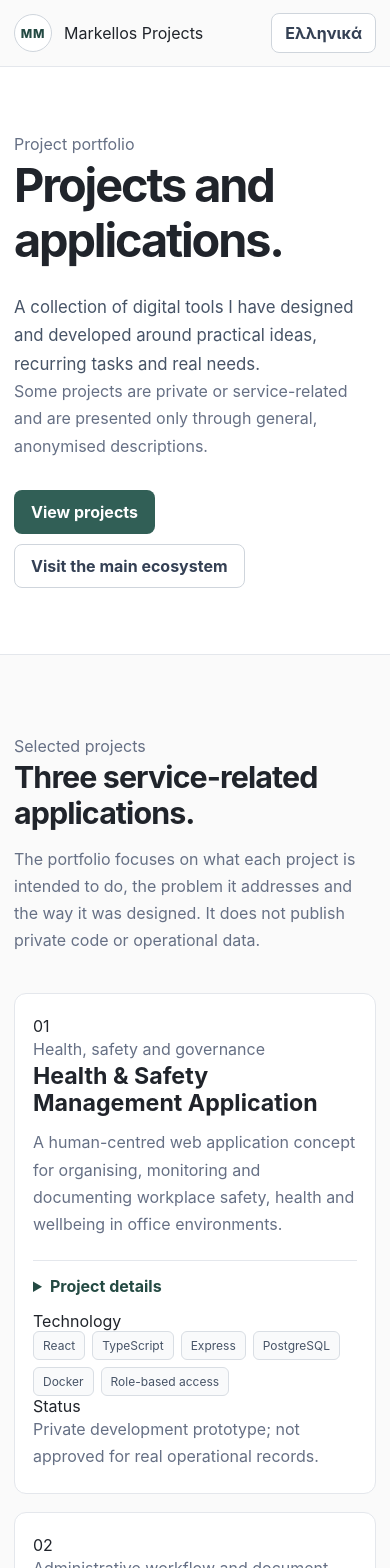
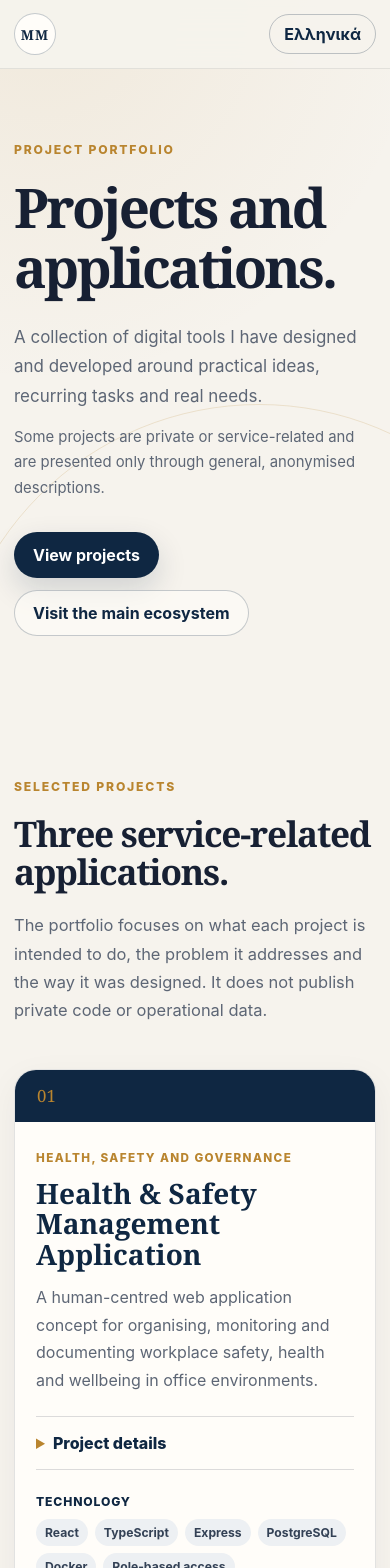
Before and after one commit to mmark76/markellos-professional-apps, a React (Vite) app: page / in a window 390 px wide. Shown: the top 1568 px of the page. Built offline with nearby package versions, Linux system fonts and the light colour scheme.

Commit message:
Restore original colours and typography with a simpler layout

```diff
--- a/src/styles.css
+++ b/src/styles.css
@@ -1,16 +1,18 @@
 :root {
   font-family: Inter, ui-sans-serif, system-ui, -apple-system, BlinkMacSystemFont, "Segoe UI", sans-serif;
-  color: #20242b;
-  background: #fafafa;
+  color: #172033;
+  background: #f6f3ed;
   font-synthesis: none;
   text-rendering: optimizeLegibility;
-  --ink: #20242b;
-  --muted: #667085;
-  --line: #e4e7ec;
-  --soft: #f4f5f6;
-  --paper: #ffffff;
-  --accent: #315f56;
-  --accent-dark: #244a43;
+  --ink: #172033;
+  --muted: #5d6675;
+  --navy: #0f2742;
+  --navy-soft: #183a5c;
+  --gold: #b9852f;
+  --paper: #fffdf9;
+  --sand: #eee7dc;
+  --line: rgba(23, 32, 51, 0.15);
+  --shadow: 0 18px 55px rgba(15, 39, 66, 0.08);
 }
 
 * {
@@ -19,14 +21,16 @@
 
 html {
   scroll-behavior: smooth;
-  scroll-padding-top: 86px;
+  scroll-padding-top: 92px;
 }
 
 body {
   margin: 0;
   min-width: 320px;
   min-height: 100vh;
-  background: #fafafa;
+  background:
+    radial-gradient(circle at 10% 0%, rgba(185, 133, 47, 0.09), transparent 24rem),
+    #f6f3ed;
 }
 
 body,
@@ -47,7 +51,7 @@ a {
 p {
   margin: 0;
   color: var(--muted);
-  line-height: 1.7;
+  line-height: 1.72;
 }
 
 h1,
@@ -56,28 +60,28 @@ h3,
 h4 {
   margin: 0;
   color: var(--ink);
-  font-family: inherit;
-  font-weight: 700;
-  line-height: 1.18;
+  font-family: Georgia, "Times New Roman", serif;
+  font-weight: 600;
+  line-height: 1.1;
 }
 
 h1 {
-  max-width: 760px;
-  font-size: clamp(2.5rem, 5vw, 4.6rem);
-  letter-spacing: -0.045em;
+  max-width: 11ch;
+  font-size: clamp(3rem, 6.4vw, 5.5rem);
+  letter-spacing: -0.05em;
 }
 
 h2 {
-  font-size: clamp(1.9rem, 3.5vw, 2.8rem);
-  letter-spacing: -0.03em;
+  font-size: clamp(2.2rem, 4.2vw, 3.8rem);
+  letter-spacing: -0.035em;
 }
 
 h3 {
-  font-size: 1.18rem;
+  font-size: clamp(1.45rem, 2.2vw, 2.05rem);
 }
 
 .container {
-  width: min(1040px, calc(100% - 40px));
+  width: min(1120px, calc(100% - 40px));
   margin: 0 auto;
 }
 
@@ -87,11 +91,11 @@ h3 {
   left: 12px;
   z-index: 100;
   padding: 10px 14px;
-  border-radius: 6px;
-  color: #fff;
-  background: var(--accent-dark);
-  transform: translateY(-160%);
-  transition: transform 150ms ease;
+  border-radius: 8px;
+  color: white;
+  background: var(--navy);
+  transform: translateY(-150%);
+  transition: transform 160ms ease;
 }
 
 .skip-link:focus {
@@ -101,17 +105,17 @@ h3 {
 .site-header {
   position: sticky;
   top: 0;
-  z-index: 20;
-  border-bottom: 1px solid var(--line);
-  background: rgba(250, 250, 250, 0.96);
-  backdrop-filter: blur(12px);
+  z-index: 30;
+  border-bottom: 1px solid rgba(23, 32, 51, 0.09);
+  background: rgba(246, 243, 237, 0.92);
+  backdrop-filter: blur(16px);
 }
 
 .header-inner {
   display: flex;
-  min-height: 72px;
+  min-height: 74px;
   align-items: center;
-  gap: 24px;
+  gap: 26px;
 }
 
 .brand {
@@ -119,35 +123,22 @@ h3 {
   align-items: center;
   gap: 12px;
   margin-right: auto;
+  color: var(--navy);
+  font-weight: 750;
   text-decoration: none;
 }
 
 .brand-mark {
   display: grid;
-  width: 38px;
-  height: 38px;
+  width: 42px;
+  height: 42px;
   place-items: center;
-  border: 1px solid #cfd5dc;
+  border: 1px solid rgba(15, 39, 66, 0.24);
   border-radius: 50%;
-  color: var(--accent-dark);
-  background: #fff;
-  font-size: 0.76rem;
-  font-weight: 800;
-  letter-spacing: 0.06em;
-}
-
-.brand-text {
-  display: grid;
-  gap: 1px;
-}
-
-.brand-text strong {
-  font-size: 0.95rem;
-}
-
-.brand-text small {
-  color: var(--muted);
-  font-size: 0.76rem;
+  background: var(--paper);
+  font-family: Georgia, "Times New Roman", serif;
+  font-size: 0.86rem;
+  letter-spacing: 0.08em;
 }
 
 .main-nav {
@@ -157,262 +148,231 @@ h3 {
 }
 
 .main-nav a {
-  color: #475467;
-  font-size: 0.88rem;
-  font-weight: 600;
+  color: #354154;
+  font-size: 0.9rem;
+  font-weight: 650;
   text-decoration: none;
 }
 
 .main-nav a:hover,
 .main-nav a:focus-visible {
-  color: var(--accent);
+  color: var(--gold);
 }
 
 .language-button {
-  padding: 9px 13px;
-  border: 1px solid #cfd5dc;
-  border-radius: 8px;
-  color: #344054;
-  background: #fff;
+  min-width: 90px;
+  padding: 9px 14px;
+  border: 1px solid rgba(15, 39, 66, 0.25);
+  border-radius: 999px;
+  color: var(--navy);
+  background: transparent;
   cursor: pointer;
-  font-weight: 650;
+  font-weight: 700;
 }
 
 .language-button:hover,
 .language-button:focus-visible {
-  border-color: var(--accent);
-  color: var(--accent-dark);
+  color: white;
+  background: var(--navy);
 }
 
 .hero {
-  padding: clamp(74px, 10vw, 118px) 0 84px;
-  border-bottom: 1px solid var(--line);
-  background: #fff;
+  position: relative;
+  overflow: hidden;
+  padding: 92px 0 88px;
+}
+
+.hero::after {
+  position: absolute;
+  right: -180px;
+  bottom: -320px;
+  width: 620px;
+  height: 620px;
+  border: 1px solid rgba(185, 133, 47, 0.18);
+  border-radius: 50%;
+  content: "";
 }
 
 .hero-content {
-  max-width: 860px;
+  position: relative;
+  z-index: 1;
+  max-width: 820px;
 }
 
-.kicker {
+.eyebrow {
   margin-bottom: 18px;
-  color: var(--accent);
-  font-size: 0.83rem;
-  font-weight: 700;
+  color: var(--gold);
+  font-size: 0.76rem;
+  font-weight: 800;
+  letter-spacing: 0.15em;
+  line-height: 1.5;
+  text-transform: uppercase;
 }
 
 .hero-lead {
   max-width: 720px;
-  margin-top: 24px;
-  color: #475467;
-  font-size: clamp(1.05rem, 1.8vw, 1.24rem);
+  margin-top: 26px;
+  font-size: clamp(1.06rem, 1.7vw, 1.25rem);
 }
 
-.hero-experience {
-  max-width: 720px;
+.hero-note {
+  max-width: 700px;
   margin-top: 14px;
-  font-size: 0.95rem;
+  font-size: 0.93rem;
 }
 
 .button-row {
   display: flex;
   flex-wrap: wrap;
-  gap: 10px;
+  gap: 12px;
   margin-top: 30px;
 }
 
 .button {
   display: inline-flex;
-  min-height: 44px;
+  min-height: 46px;
   align-items: center;
   justify-content: center;
-  padding: 10px 16px;
+  padding: 11px 18px;
   border: 1px solid transparent;
-  border-radius: 8px;
-  font-weight: 650;
+  border-radius: 999px;
+  font-weight: 750;
   text-decoration: none;
+  transition: transform 150ms ease, box-shadow 150ms ease, background 150ms ease;
+}
+
+.button:hover,
+.button:focus-visible {
+  transform: translateY(-2px);
 }
 
 .button-primary {
-  color: #fff;
-  background: var(--accent);
-}
-
-.button-primary:hover,
-.button-primary:focus-visible {
-  background: var(--accent-dark);
+  color: white;
+  background: var(--navy);
+  box-shadow: 0 12px 30px rgba(15, 39, 66, 0.16);
 }
 
 .button-secondary {
-  border-color: #cfd5dc;
-  color: #344054;
-  background: #fff;
-}
-
-.button-secondary:hover,
-.button-secondary:focus-visible {
-  border-color: #98a2b3;
-  background: #f9fafb;
+  border-color: rgba(15, 39, 66, 0.23);
+  color: var(--navy);
+  background: rgba(255, 253, 249, 0.6);
 }
 
 .section {
-  padding: 82px 0;
+  padding: 92px 0;
 }
 
-.section-soft {
-  border-top: 1px solid var(--line);
-  border-bottom: 1px solid var(--line);
-  background: var(--soft);
-}
-
-.simple-grid {
-  display: grid;
-  grid-template-columns: minmax(220px, 0.7fr) minmax(0, 1.3fr);
-  gap: clamp(40px, 8vw, 92px);
-}
-
-.body-copy {
-  display: grid;
-  gap: 18px;
-  font-size: 1.02rem;
-}
-
-.facts-row {
-  display: grid;
-  grid-template-columns: repeat(3, 1fr);
-  gap: 14px;
-  margin-top: 18px;
-}
-
-.fact {
-  padding-top: 16px;
-  border-top: 2px solid #d9ddd9;
-}
-
-.fact strong,
-.fact span {
-  display: block;
-}
-
-.fact strong {
-  margin-bottom: 6px;
-  color: var(--ink);
-  font-size: 1.45rem;
-}
-
-.fact span {
-  color: var(--muted);
-  font-size: 0.82rem;
-  line-height: 1.45;
+.section-muted {
+  background: var(--sand);
 }
 
 .section-heading {
-  max-width: 720px;
-  margin-bottom: 38px;
+  max-width: 820px;
+  margin-bottom: 44px;
 }
 
-.section-heading p,
-.section-intro {
-  margin-top: 14px;
-}
-
-.work-list {
-  display: grid;
-  grid-template-columns: repeat(2, 1fr);
-  border-top: 1px solid #d7dce1;
-}
-
-.work-list article {
-  padding: 24px 28px 24px 0;
-  border-bottom: 1px solid #d7dce1;
-}
-
-.work-list article:nth-child(odd) {
-  padding-right: 34px;
-  border-right: 1px solid #d7dce1;
-}
-
-.work-list article:nth-child(even) {
-  padding-left: 34px;
-}
-
-.work-list h3 {
-  margin-bottom: 8px;
+.section-heading h2 + p {
+  margin-top: 20px;
+  font-size: 1.03rem;
 }
 
 .projects-list {
   display: grid;
-  gap: 18px;
+  gap: 20px;
 }
 
 .project-card {
-  padding: clamp(24px, 4vw, 36px);
-  border: 1px solid var(--line);
-  border-radius: 12px;
+  display: grid;
+  grid-template-columns: 78px minmax(0, 1fr);
+  overflow: hidden;
+  border: 1px solid rgba(23, 32, 51, 0.12);
+  border-radius: 22px;
   background: var(--paper);
+  box-shadow: 0 10px 34px rgba(15, 39, 66, 0.05);
 }
 
-.project-category {
-  margin-bottom: 10px;
-  color: var(--accent);
-  font-size: 0.78rem;
-  font-weight: 700;
+.project-number {
+  display: grid;
+  place-items: start center;
+  padding-top: 34px;
+  color: var(--gold);
+  background: var(--navy);
+  font-family: Georgia, "Times New Roman", serif;
+  font-size: 1.05rem;
 }
 
-.project-card h3 {
-  font-size: clamp(1.45rem, 2.5vw, 2rem);
+.project-content {
+  padding: 34px;
+}
+
+.project-eyebrow {
+  margin-bottom: 10px;
+  color: var(--gold);
+  font-size: 0.73rem;
+  font-weight: 800;
+  letter-spacing: 0.12em;
+  text-transform: uppercase;
+}
+
+.project-content h3 {
+  color: var(--navy);
+  font-size: clamp(1.75rem, 3vw, 2.5rem);
 }
 
 .project-summary {
-  max-width: 820px;
-  margin-top: 12px;
+  max-width: 880px;
+  margin-top: 14px;
+  font-size: 1rem;
 }
 
 details {
   margin-top: 22px;
   border-top: 1px solid var(--line);
+  border-bottom: 1px solid var(--line);
 }
 
 summary {
-  padding: 15px 0;
-  color: var(--accent-dark);
+  padding: 16px 0;
+  color: var(--navy);
   cursor: pointer;
-  font-weight: 700;
+  font-weight: 800;
+}
+
+summary::marker {
+  color: var(--gold);
 }
 
 .project-details {
   display: grid;
   grid-template-columns: repeat(2, 1fr);
   gap: 24px;
-  padding: 4px 0 22px;
+  padding: 8px 0 26px;
 }
 
 .project-details h4 {
-  margin-bottom: 7px;
-  font-size: 0.78rem;
-  letter-spacing: 0.04em;
+  margin-bottom: 8px;
+  color: var(--navy);
+  font-family: inherit;
+  font-size: 0.8rem;
+  letter-spacing: 0.07em;
   text-transform: uppercase;
 }
 
-.project-footer {
+.project-meta {
   display: grid;
-  grid-template-columns: minmax(0, 1.15fr) minmax(220px, 0.85fr);
-  gap: 28px;
-  margin-top: 22px;
-  padding-top: 20px;
-  border-top: 1px solid var(--line);
+  grid-template-columns: minmax(0, 1.25fr) minmax(220px, 0.75fr);
+  gap: 26px;
+  margin-top: 24px;
 }
 
-.project-footer > div > span {
+.project-meta > div > span {
   display: block;
   margin-bottom: 10px;
-  color: #475467;
+  color: var(--navy);
   font-size: 0.76rem;
-  font-weight: 700;
-}
-
-.status-block p {
-  font-size: 0.9rem;
+  font-weight: 800;
+  letter-spacing: 0.07em;
+  text-transform: uppercase;
 }
 
 .tag-list {
@@ -426,152 +386,225 @@ summary {
 
 .tag-list li {
   padding: 6px 9px;
-  border: 1px solid #d9dee4;
-  border-radius: 6px;
-  color: #475467;
-  background: #f9fafb;
-  font-size: 0.75rem;
+  border-radius: 999px;
+  color: #334155;
+  background: #edf0f3;
+  font-size: 0.76rem;
+  font-weight: 650;
 }
 
-.approach-list {
+.split-layout {
   display: grid;
-  gap: 0;
-  margin: 0;
-  padding: 0;
-  list-style: none;
-  counter-reset: approach;
+  grid-template-columns: minmax(250px, 0.9fr) minmax(0, 1.1fr);
+  gap: clamp(44px, 8vw, 100px);
 }
 
-.approach-list li {
+.profile-copy {
   display: grid;
-  grid-template-columns: 36px 1fr;
-  gap: 14px;
-  padding: 20px 0;
-  border-bottom: 1px solid #d7dce1;
-  counter-increment: approach;
+  gap: 18px;
+  font-size: 1.03rem;
 }
 
-.approach-list li::before {
-  color: var(--accent);
-  content: counter(approach, decimal-leading-zero);
-  font-size: 0.82rem;
-  font-weight: 800;
+.facts-grid {
+  display: grid;
+  grid-template-columns: repeat(3, 1fr);
+  gap: 14px;
+  margin-top: 18px;
 }
 
-.approach-list h3 {
+.fact {
+  padding: 22px 18px;
+  border-top: 2px solid var(--gold);
+  background: rgba(255, 253, 249, 0.58);
+}
+
+.fact strong,
+.fact span {
+  display: block;
+}
+
+.fact strong {
   margin-bottom: 7px;
+  color: var(--navy);
+  font-family: Georgia, "Times New Roman", serif;
+  font-size: 1.75rem;
+}
+
+.fact span {
+  color: var(--muted);
+  font-size: 0.82rem;
+  line-height: 1.45;
+}
+
+.approach-grid {
+  display: grid;
+  grid-template-columns: repeat(4, 1fr);
+  gap: 1px;
+  overflow: hidden;
+  border: 1px solid rgba(15, 39, 66, 0.12);
+  border-radius: 20px;
+  background: rgba(15, 39, 66, 0.12);
+}
+
+.approach-grid article {
+  min-height: 260px;
+  padding: 26px;
+  background: var(--paper);
+}
+
+.approach-grid span {
+  display: block;
+  margin-bottom: 44px;
+  color: var(--gold);
+  font-family: Georgia, "Times New Roman", serif;
+}
+
+.approach-grid h3 {
+  margin-bottom: 12px;
+  color: var(--navy);
 }
 
 .note-section {
-  padding-top: 42px;
-  padding-bottom: 42px;
+  padding: 0 0 32px;
 }
 
-.note {
-  padding: 24px 26px;
-  border-left: 3px solid #aebcb7;
-  background: #f3f6f5;
+.note-card {
+  padding: 30px 32px;
+  border: 1px solid rgba(185, 133, 47, 0.28);
+  border-radius: 20px;
+  background: #fffaf0;
 }
 
-.note h2 {
-  font-size: 1.25rem;
+.note-card h2 {
+  margin-bottom: 10px;
+  font-family: inherit;
+  font-size: 1.45rem;
+  letter-spacing: -0.01em;
 }
 
-.note p {
-  margin-top: 8px;
+.links-section {
+  padding-top: 48px;
 }
 
-.contact-section {
-  padding-top: 52px;
+.links-layout {
+  display: grid;
+  grid-template-columns: minmax(240px, 0.8fr) minmax(0, 1.2fr);
+  gap: clamp(40px, 8vw, 100px);
+  align-items: start;
 }
 
-.contact-links {
-  display: flex;
-  flex-direction: column;
-  align-items: flex-start;
-  gap: 14px;
+.links-list {
+  display: grid;
+  border-top: 1px solid var(--line);
 }
 
-.contact-links a {
-  color: var(--accent-dark);
-  font-weight: 700;
-  text-underline-offset: 4px;
+.links-list a {
+  display: flex;
+  align-items: center;
+  justify-content: space-between;
+  padding: 18px 2px;
+  border-bottom: 1px solid var(--line);
+  color: var(--navy);
+  font-weight: 750;
+  text-decoration: none;
+}
+
+.links-list a::after {
+  color: var(--gold);
+  content: "↗";
+}
+
+.links-list a:hover,
+.links-list a:focus-visible {
+  color: var(--gold);
 }
 
 .site-footer {
-  padding: 28px 0 38px;
+  padding: 30px 0 40px;
 }
 
 .footer-inner {
   display: flex;
   justify-content: space-between;
-  gap: 20px;
-  padding-top: 22px;
+  gap: 24px;
+  padding-top: 24px;
   border-top: 1px solid var(--line);
   color: var(--muted);
-  font-size: 0.82rem;
+  font-size: 0.85rem;
 }
 
 :focus-visible {
-  outline: 3px solid rgba(49, 95, 86, 0.35);
+  outline: 3px solid rgba(185, 133, 47, 0.6);
   outline-offset: 3px;
 }
 
-@media (max-width: 900px) {
+@media (max-width: 980px) {
   .main-nav {
     display: none;
   }
 
-  .simple-grid,
-  .project-footer {
+  .split-layout,
+  .links-layout {
     grid-template-columns: 1fr;
   }
 
-  .simple-grid {
-    gap: 28px;
+  .approach-grid {
+    grid-template-columns: repeat(2, 1fr);
   }
 }
 
-@media (max-width: 680px) {
+@media (max-width: 700px) {
   .container {
-    width: min(100% - 28px, 1040px);
+    width: min(100% - 28px, 1120px);
   }
 
   .header-inner {
-    min-height: 66px;
+    min-height: 68px;
   }
 
-  .brand-text small {
+  .brand > span:last-child {
     display: none;
   }
 
   .hero {
-    padding: 64px 0 66px;
+    padding: 72px 0 70px;
   }
 
   h1 {
-    font-size: clamp(2.25rem, 12vw, 3.35rem);
+    font-size: clamp(2.8rem, 14vw, 4.2rem);
   }
 
   .section {
-    padding: 64px 0;
+    padding: 72px 0;
   }
 
-  .facts-row,
-  .work-list,
-  .project-details {
+  .project-card {
     grid-template-columns: 1fr;
   }
 
-  .work-list article,
-  .work-list article:nth-child(odd),
-  .work-list article:nth-child(even) {
-    padding: 20px 0;
-    border-right: 0;
+  .project-number {
+    min-height: 52px;
+    place-items: center start;
+    padding: 0 22px;
   }
 
-  .project-card {
-    padding: 22px 18px;
+  .project-content {
+    padding: 26px 21px;
+  }
+
+  .project-details,
+  .project-meta,
+  .facts-grid,
+  .approach-grid {
+    grid-template-columns: 1fr;
+  }
+
+  .approach-grid article {
+    min-height: auto;
+  }
+
+  .approach-grid span {
+    margin-bottom: 26px;
   }
 
   .footer-inner {
@@ -587,6 +620,7 @@ summary {
   *,
   *::before,
   *::after {
+    scroll-behavior: auto !important;
     transition-duration: 0.01ms !important;
   }
 }
```
